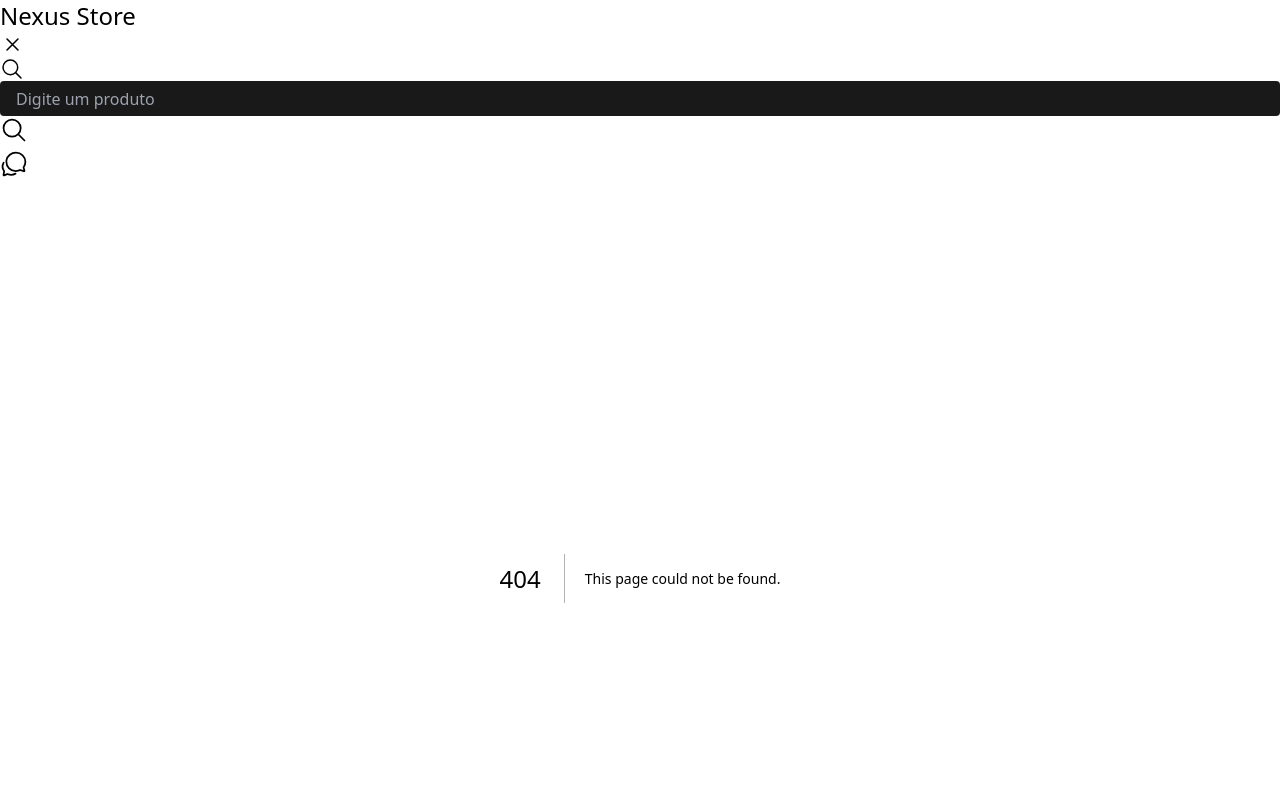
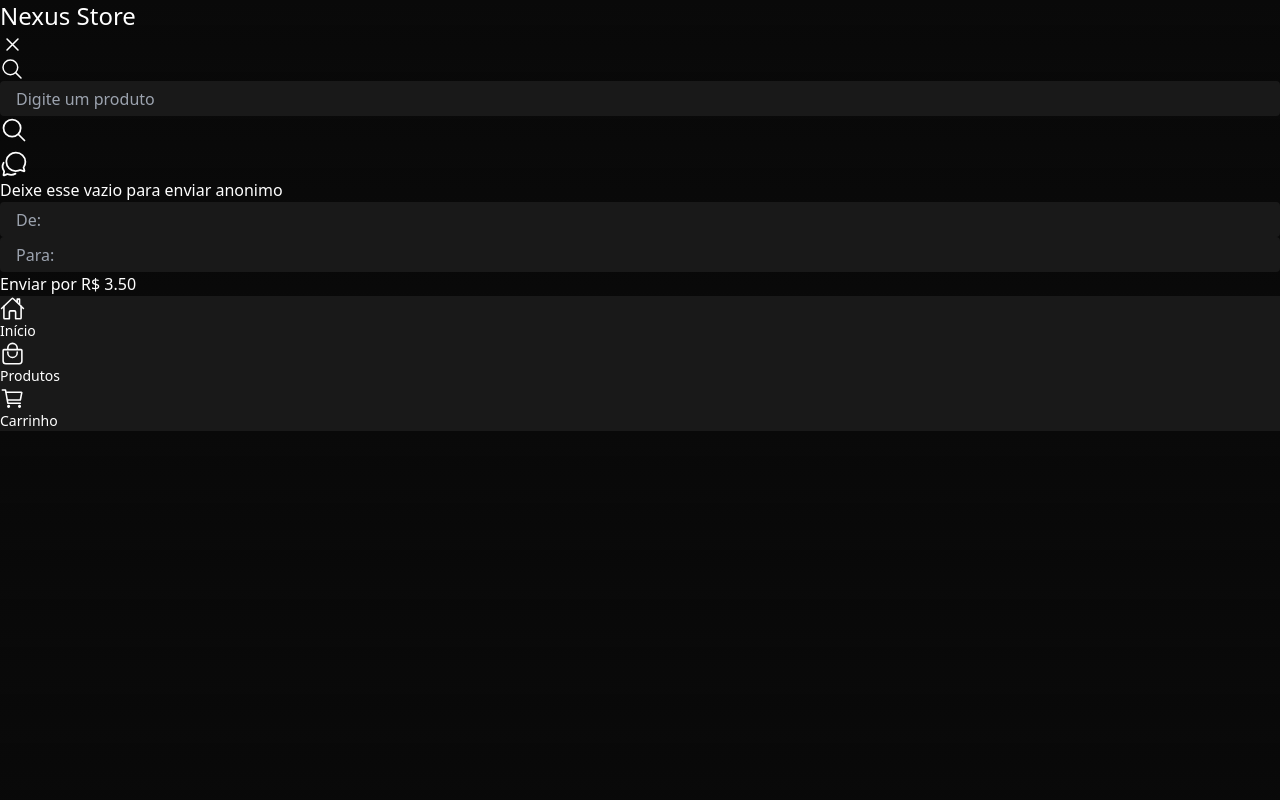
Before and after one commit to nexusprime-here/nexus_store, a Next.js app: page /lovemail in a window 1280 px wide. Before the commit this address had no page. Shown: the top 800 px of the page. Built offline with nearby package versions, Linux system fonts and the light colour scheme.

Commit message:
lovemail added

```diff
--- /dev/null
+++ b/src/app/lovemail/page.tsx
@@ -0,0 +1,20 @@
+import Button from "@components/ui/Button";
+import Input from "@components/ui/Input";
+
+export default function Lovemail() {
+	return (
+		<div>
+			<span>Deixe esse vazio para enviar anonimo</span>
+			<Input
+				placeholder="De:"
+			/>
+			<Input
+				placeholder="Para:"
+			/>
+
+			<Button
+				placeholder="Enviar por R$ 3.50"
+			/>
+		</div>
+	)
+}
--- a/src/components/ui/Input.tsx
+++ b/src/components/ui/Input.tsx
@@ -1,3 +1,5 @@
+'use client';
+
 import React from 'react';
 import { FieldError } from 'react-hook-form';
 
```
Also changed, not shown: 1 other file (tests, documents, lock files or other folders).
